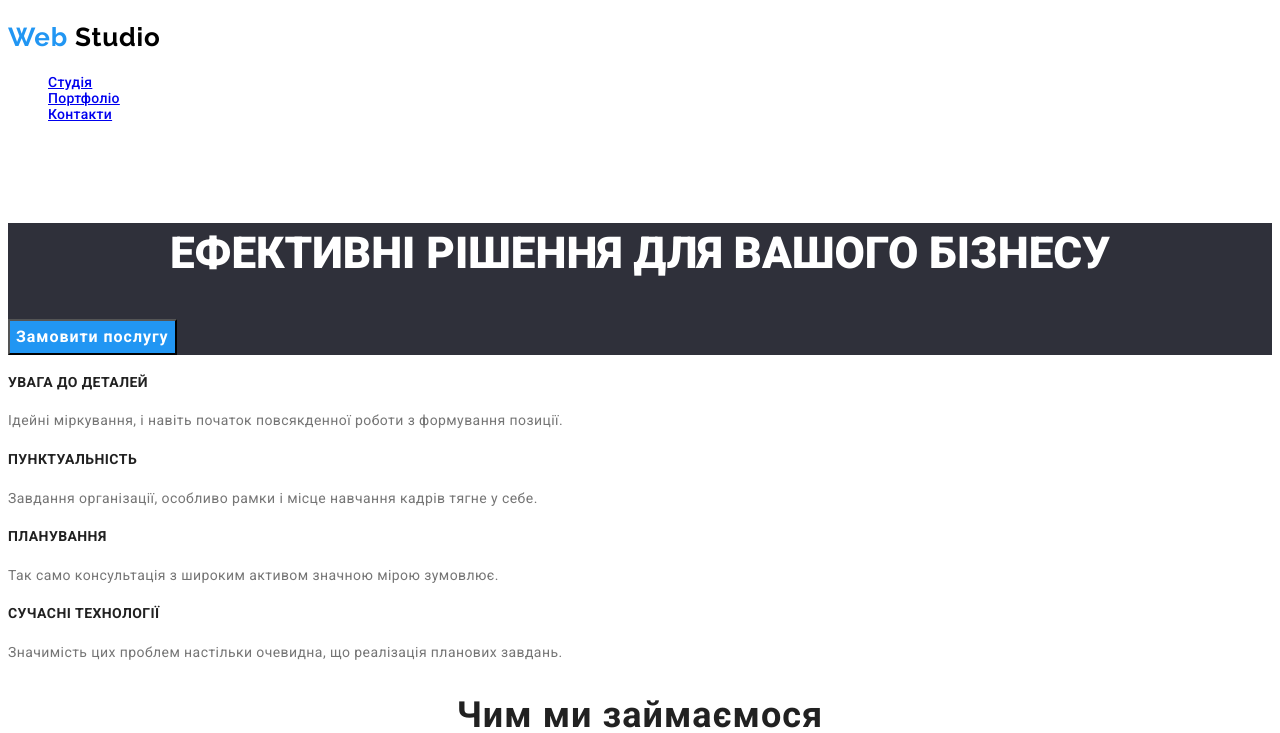
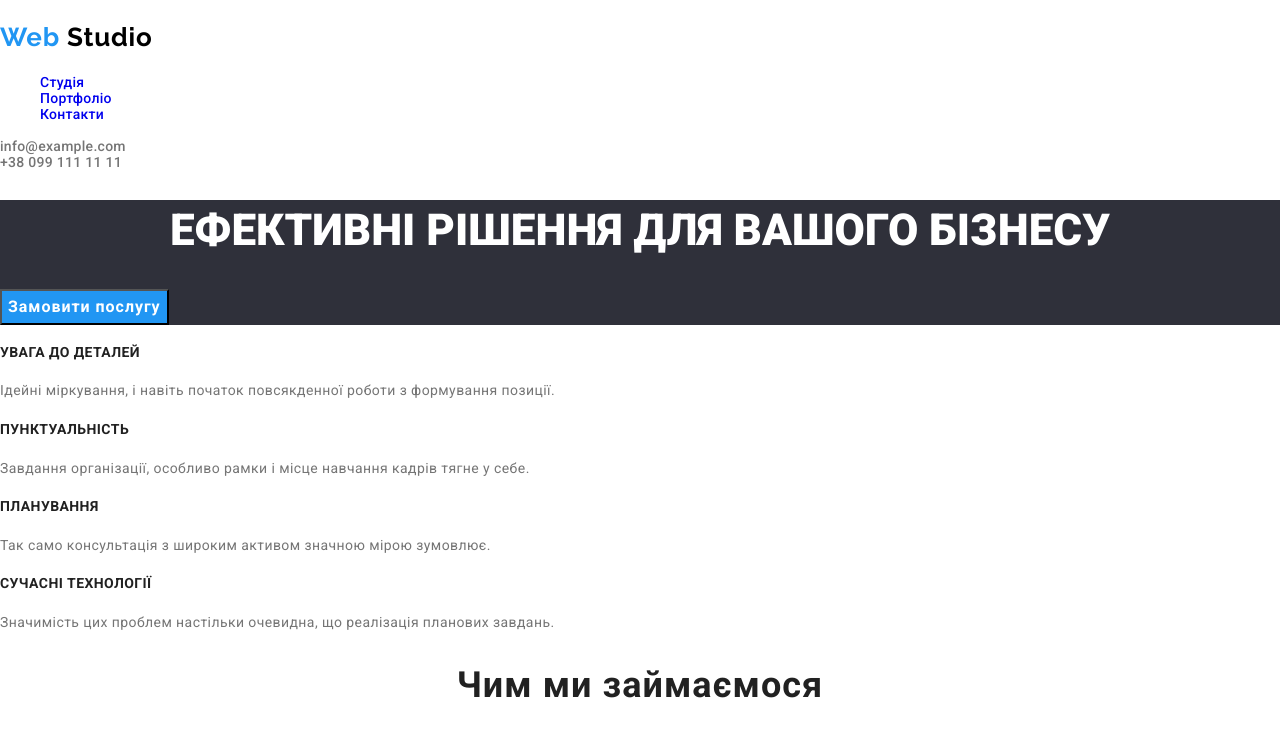
Before and after one commit to JekaWorld/Web-studio, a plain HTML site: page index.html in a window 1280 px wide. Shown: the top 733 px of the page. Drawn offline with nearby package versions, Linux system fonts and the light colour scheme.

Commit message:
add normalize

```diff
--- a/index.html
+++ b/index.html
@@ -13,11 +13,14 @@
     <link rel="preconnect" href="https://fonts.gstatic.com" crossorigin />
     <link href="https://fonts.googleapis.com/css2?family=Raleway:wght@700&display=swap" rel="stylesheet" />
     <link rel="stylesheet" href="./style.css" />
+    <link rel="stylesheet" href="https://cdnjs.cloudflare.com/ajax/libs/normalize/8.0.1/normalize.min.css" />
 </head>
 
 <body>
     <header>
-        <h2 class="header__title"><span>Web</span> Studio</h2>
+        <a class="link" href="./index.html">
+            <h2 class="header__title"><span>Web</span> Studio</h2>
+        </a>
         <nav class="header__nav">
             <ul class="header__list">
                 <li class="header__item"><a href="#" class="header__link">Студія</a></li>
@@ -27,9 +30,9 @@
         </nav>
         <div class="div_link">
             <address class="header__contact-list">
-                <li class="link_email"><a href="mailto:info@example.com" class="contacts-email">info@example.com</a>
+                <li class="link_email"><a href="mailto:info@example.com" class="contacts-first">info@example.com</a>
                 </li>
-                <li class="link_phone"><a href="tel:+380991111111" class="contacts-phone">+38 099 111 11 11</a></li>
+                <li class="link_phone"><a href="tel:+380991111111" class="contacts-first">+38 099 111 11 11</a></li>
             </address>
         </div>
     </header>
@@ -88,11 +91,13 @@
             </ul>
         </section>
         <footer class="contacs">
-            <h2 class="header__title_end"><span>Web</span> Studio</h2>
+            <a class="link" href="./index.html">
+                <h2 class="header__title_end"><span>Web</span> Studio</h2>
+            </a>
             <address>
                 <p class="contacts-address">м. Київ, пр-т Лесі Українки, 26</p>
-                <a href="mailto:info@example.com" class="contacts-email">info@example.com</a>
-                <a href="tel:+380991111111" class="contacts-phone">+38 099 111 11 11</a>
+                <a href="mailto:info@example.com" class="contacts-end">info@example.com</a>
+                <a href="tel:+380991111111" class="contacts-end">+38 099 111 11 11</a>
             </address>
         </footer>
     </main>
--- a/style.css
+++ b/style.css
@@ -1,3 +1,7 @@
+* {
+    text-decoration: none;
+}
+
 .header__title {
     font-family: 'Raleway';
     font-style: normal;
@@ -20,10 +24,6 @@ span {
 
 button {
     background-color: #2196f3;
-}
-
-.header__nav {
-    text-decoration: none;
 }
 
 .header__nav a:hover {
@@ -91,7 +91,6 @@ button {
 }
 
 li {
-    text-decoration: none;
     list-style-type: none;
 }
 
@@ -109,24 +108,22 @@ footer {
     background: #2f303a;
 }
 
-.contacts-email {
+.contacts-end {
     font-family: 'Roboto';
     font-style: normal;
     font-weight: 400;
     font-size: 14px;
     line-height: 24px;
+    color: rgba(255, 255, 255, 0.6);
     letter-spacing: 0.03em;
-    color: rgba(255, 255, 255, 0.6);
 }
 
-.contacts-phone {
-    font-family: 'Roboto';
-    font-style: normal;
-    font-weight: 400;
-    font-size: 14px;
-    line-height: 24px;
-    letter-spacing: 0.03em;
-    color: rgba(255, 255, 255, 0.6);
+.contacts-first {
+    width: 122px;
+    height: 16px;
+    left: 1263px;
+    top: 32px;
+    color: #757575;
 }
 
 .contacts-address {
```
Also changed, not shown: portfolio.html (+1 -0 lines).
